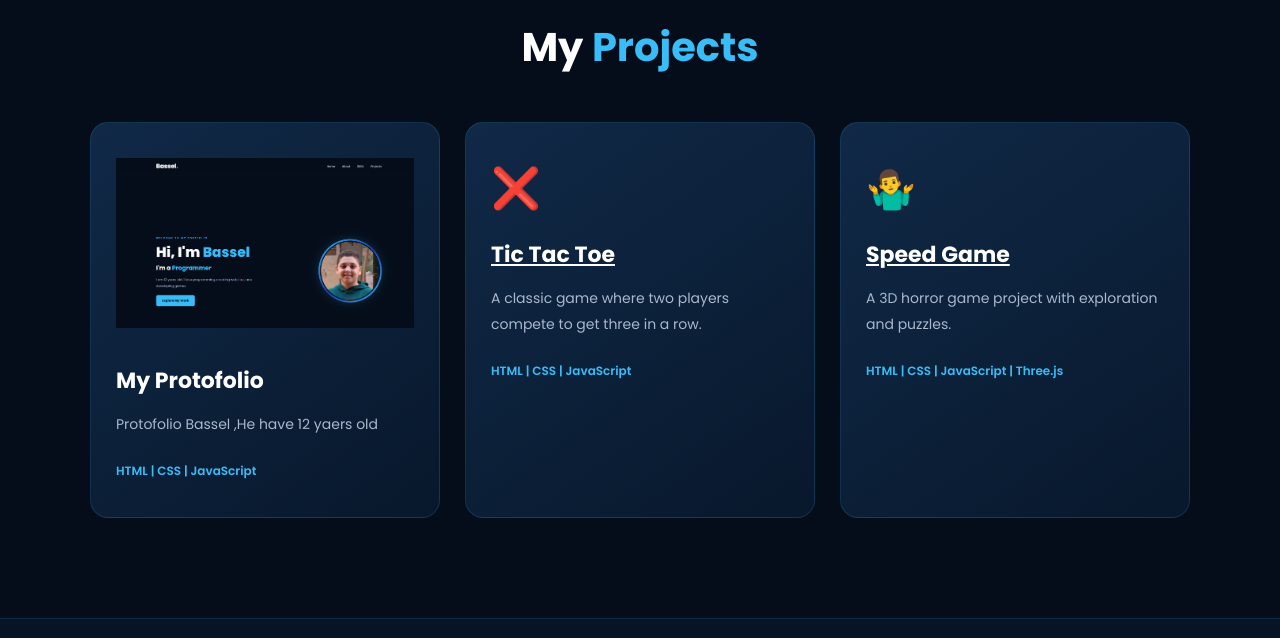
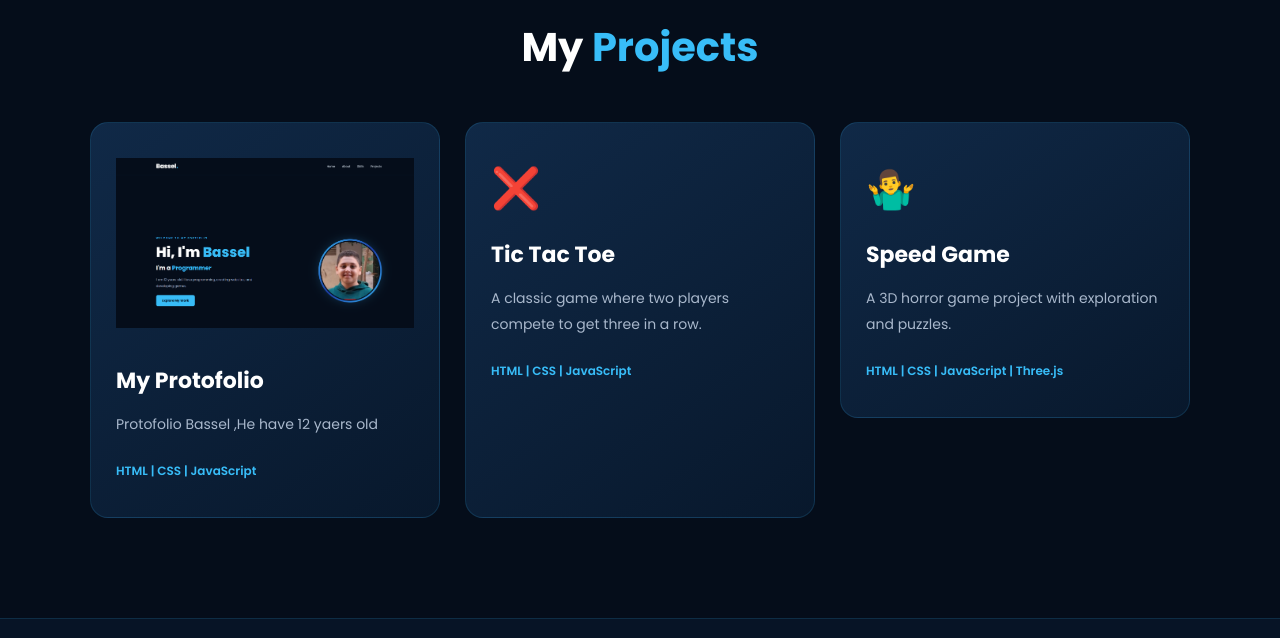
Before and after one commit to basselhossam1986-bot/Portofolio, a plain HTML site: page index.html in a window 1280 px wide. Shown: the part 1660-2298 px from the top of the page. Drawn offline with Linux system fonts and the light colour scheme.

Commit message:
change speed game

```diff
--- a/index.html
+++ b/index.html
@@ -102,15 +102,15 @@
                 <span>HTML | CSS | JavaScript</span>
             </div>
 
-            <div class="project-card">
+            <a href=" https://basselhossam1986-bot.github.io/Speed-Game/"><div class="project-card">
                 <div class="project-icon">🤷‍♂️</div>
-                <h3><a href="https://basselhossam1986-bot.github.io/Speed-Game/">Speed Game</a></h3>
+                <h3> Speed Game</h3>
                 <p>
                     A 3D horror game project
                     with exploration and puzzles.
                 </p>
                 <span>HTML | CSS | JavaScript | Three.js</span>
-            </div>
+            </div></a>
 
         </div>
 
--- a/style.css
+++ b/style.css
@@ -370,4 +370,5 @@ footer p {
 }
 a{
     color: white;
+    text-decoration: none;
 }
```
